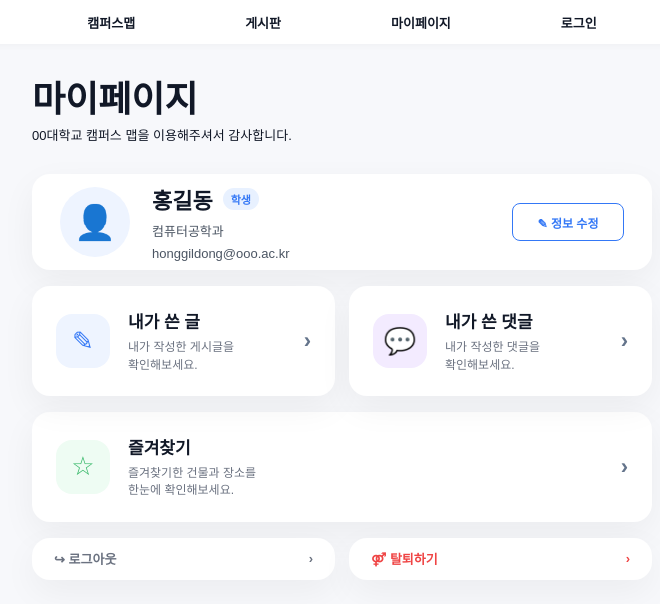
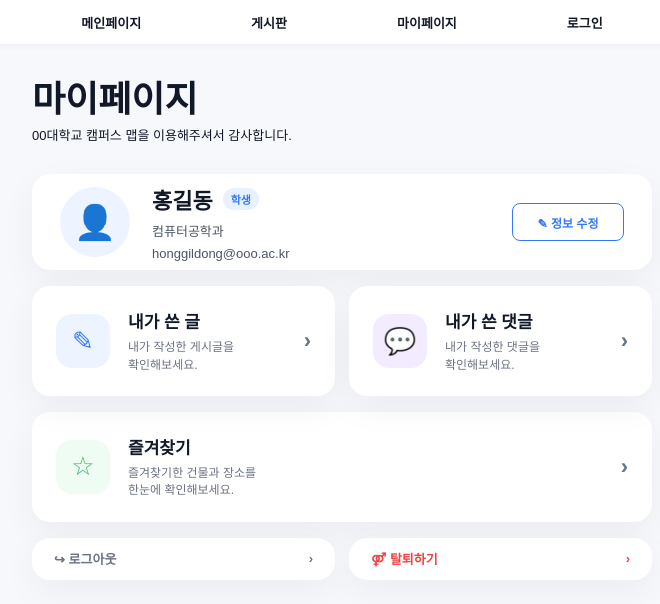
Before and after one commit to Sung-Jaewoo/HUFS-MAP, a React (Vite) app: page /mypage in a window 1280 px wide. Shown: the top 604 px of the page, without its empty margins (298-958 px from the left). Built offline with nearby package versions, Linux system fonts and the light colour scheme.

Commit message:
2차 수정

```diff
--- a/src/pages/CommentPage.jsx
+++ b/src/pages/CommentPage.jsx
@@ -147,7 +147,7 @@ function CommentPage() {
 function Header() {
   return (
     <header className="top-nav">
-      <Link to="/">캠퍼스맵</Link>
+      <Link to="/">메인페이지</Link>
       <Link to="/post">게시판</Link>
       <Link to="/mypage">마이페이지</Link>
       <Link to="/">로그아웃</Link>
--- a/src/pages/EditProfilePage.jsx
+++ b/src/pages/EditProfilePage.jsx
@@ -70,7 +70,7 @@ function EditProfilePage() {
   return (
     <div className="mypage">
       <header className="top-nav">
-        <Link to="/">캠퍼스맵</Link>
+        <Link to="/">메인페이지</Link>
         <Link to="/post">게시판</Link>
         <Link to="/mypage">마이페이지</Link>
         <Link to="/">로그아웃</Link>
--- a/src/pages/FavoritePage.css
+++ b/src/pages/FavoritePage.css
@@ -21,13 +21,27 @@
   align-items: flex-start;
 }
 
-.favorite-card::after {
-  content: "★";
+.favorite-star-button {
   position: absolute;
-  top: 18px;
-  right: 18px;
-  color: #22c55e;
+  top: 14px;
+  right: 14px;
+  width: 36px !important;
+  height: 36px !important;
+  margin: 0 !important;
+  padding: 0 !important;
+  border: none;
+  border-radius: 50%;
+  background: #fff7d6;
+  color: #f5b400;
+  box-shadow: 0 6px 16px rgba(245, 180, 0, 0.22);
+  cursor: pointer;
   font-size: 22px;
+  line-height: 1;
+}
+
+.favorite-star-button:hover {
+  background: #ffefad;
+  color: #d99900;
 }
 
 .favorite-card img {
--- a/src/pages/FavoritePage.jsx
+++ b/src/pages/FavoritePage.jsx
@@ -106,6 +106,15 @@ function FavoritePage() {
             {filteredFavorites.length > 0 ? (
               filteredFavorites.map((favorite) => (
                 <article className="favorite-card" key={favorite.id}>
+                  <button
+                    aria-label={`${favorite.name} 즐겨찾기 해제`}
+                    className="favorite-star-button"
+                    onClick={() => removeFavorite(favorite.id)}
+                    title="즐겨찾기 해제"
+                    type="button"
+                  >
+                    ★
+                  </button>
                   <img alt={`${favorite.name} 이미지`} src={favorite.image} />
 
                   <div className="favorite-info">
@@ -143,7 +152,7 @@ function FavoritePage() {
 function Header() {
   return (
     <header className="top-nav">
-      <Link to="/">캠퍼스맵</Link>
+      <Link to="/">메인페이지</Link>
       <Link to="/post">게시판</Link>
       <Link to="/mypage">마이페이지</Link>
       <Link to="/">로그아웃</Link>
--- a/src/pages/MyPostsPage.jsx
+++ b/src/pages/MyPostsPage.jsx
@@ -165,7 +165,7 @@ function MyPostsPage() {
 function Header() {
   return (
     <header className="top-nav">
-      <Link to="/">캠퍼스맵</Link>
+      <Link to="/">메인페이지</Link>
       <Link to="/post">게시판</Link>
       <Link to="/mypage">마이페이지</Link>
       <Link to="/">로그아웃</Link>
--- a/src/pages/Mypage.jsx
+++ b/src/pages/Mypage.jsx
@@ -5,7 +5,7 @@ function MyPage() {
   return (
     <div className="mypage">
       <header className="top-nav">
-        <Link to="#">캠퍼스맵</Link>
+        <Link to="/">메인페이지</Link>
         <Link to="#">게시판</Link>
         <Link to="/mypage">마이페이지</Link>
         <Link to="/">로그인</Link>
```
